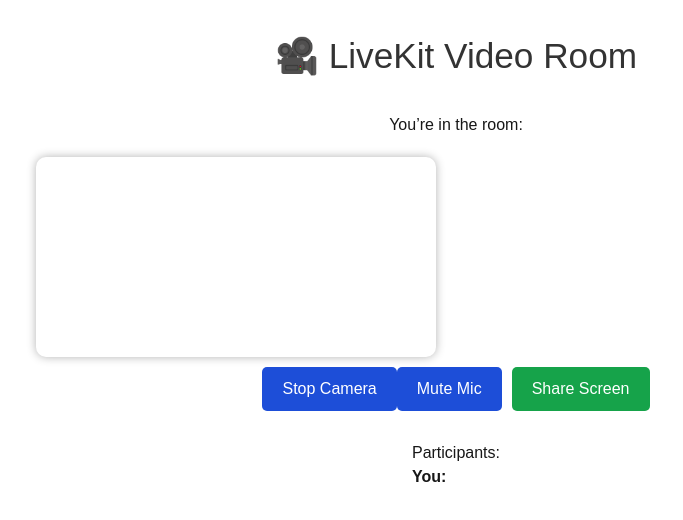
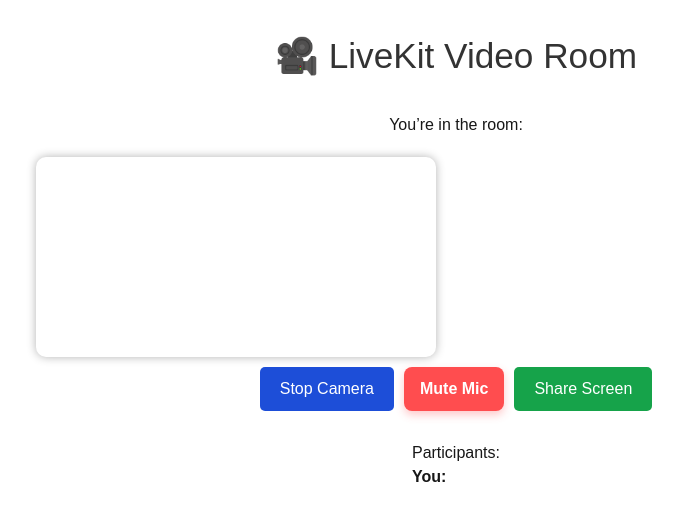
Before and after one commit to Ramanand1101/live-kit-frontend, a Next.js app: page /room in a window 1280 px wide. Shown: the top 520 px of the page, without its empty margins (184-867 px from the left). Built offline with nearby package versions, Linux system fonts and the light colour scheme.

Commit message:
add the page

```diff
--- a/roomPage/Roompage.js
+++ b/roomPage/Roompage.js
@@ -216,7 +216,7 @@
             <button onClick={handleToggleCamera} className={styles.button}>
               {cameraEnabled ? "Stop Camera" : "Start Camera"}
             </button>
-            <button onClick={handleToggleMic} className={styles.button}>
+            <button onClick={handleToggleMic} className={styles.micbutton}>
               {micEnabled ? "Mute Mic" : "Unmute Mic"}
             </button>
             <button
--- a/roomPage/room.module.css
+++ b/roomPage/room.module.css
@@ -38,6 +38,24 @@
   text-align: left;
   display: inline-block;
 }
+.micbutton {
+  background-color: #ff4d4f;
+  color: #fff;
+  border: none;
+  padding: 10px 16px;
+  margin-left: 10px;
+  border-radius: 8px;
+  cursor: pointer;
+  font-weight: 600;
+  box-shadow: 0 4px 8px rgba(255, 77, 79, 0.3);
+  transition: background-color 0.2s ease;
+}
+
+.micbutton:hover {
+  background-color: #d9363e;
+}
+
+
 
 .remoteContainer {
   display: flex;
```
